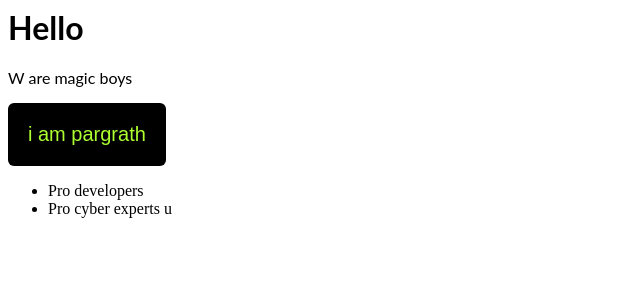
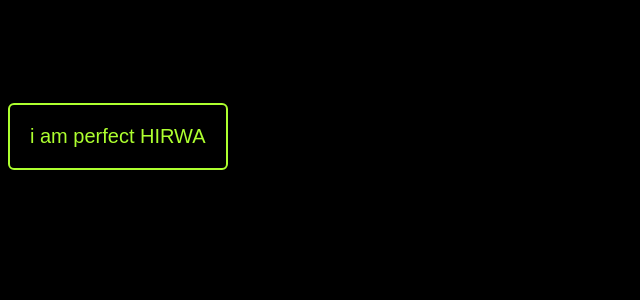
Before and after one commit to hirwa1/React-Hacker-Website, a React (Create React App) app: page / in a window 1280 px wide. Shown: the top 300 px of the page, without its empty margins (0-640 px from the left). Built offline with nearby package versions, Linux system fonts and the light colour scheme.

Commit message:
2 files modified

```diff
--- a/src/App.js
+++ b/src/App.js
@@ -7,7 +7,7 @@ export default function App() {
       <h1>Hello </h1>
       <p>W are magic boys</p>
       <button id="bb">
-      i am pargrath
+      i am perfect HIRWA
       </button>
       <ul>
       <li>Pro developers</li>
--- a/src/style.css
+++ b/src/style.css
@@ -5,7 +5,10 @@ h1, p {
   padding:20px;
   color: greenyellow;
   background-color: black;
-  border: none;
+  border: 2px solid ;
   border-radius: 6px;
   font-size: 20px;
 }
+body{
+  background-color: black;
+}
```
